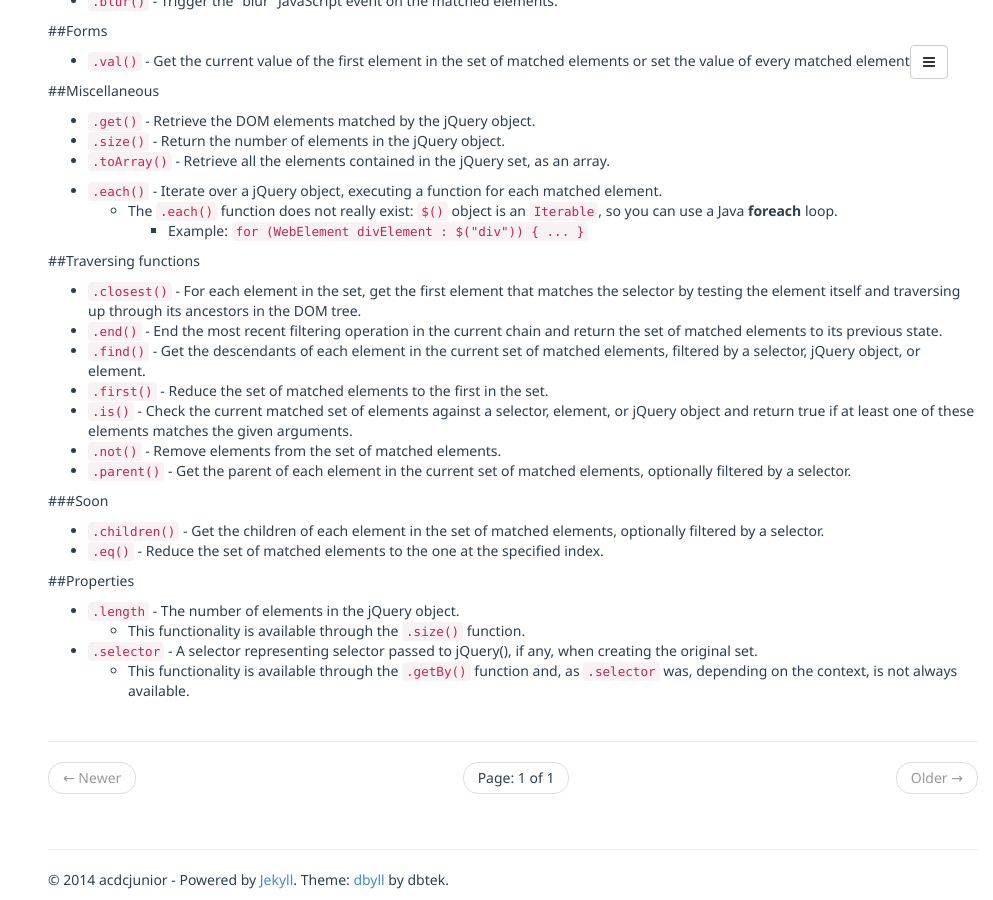
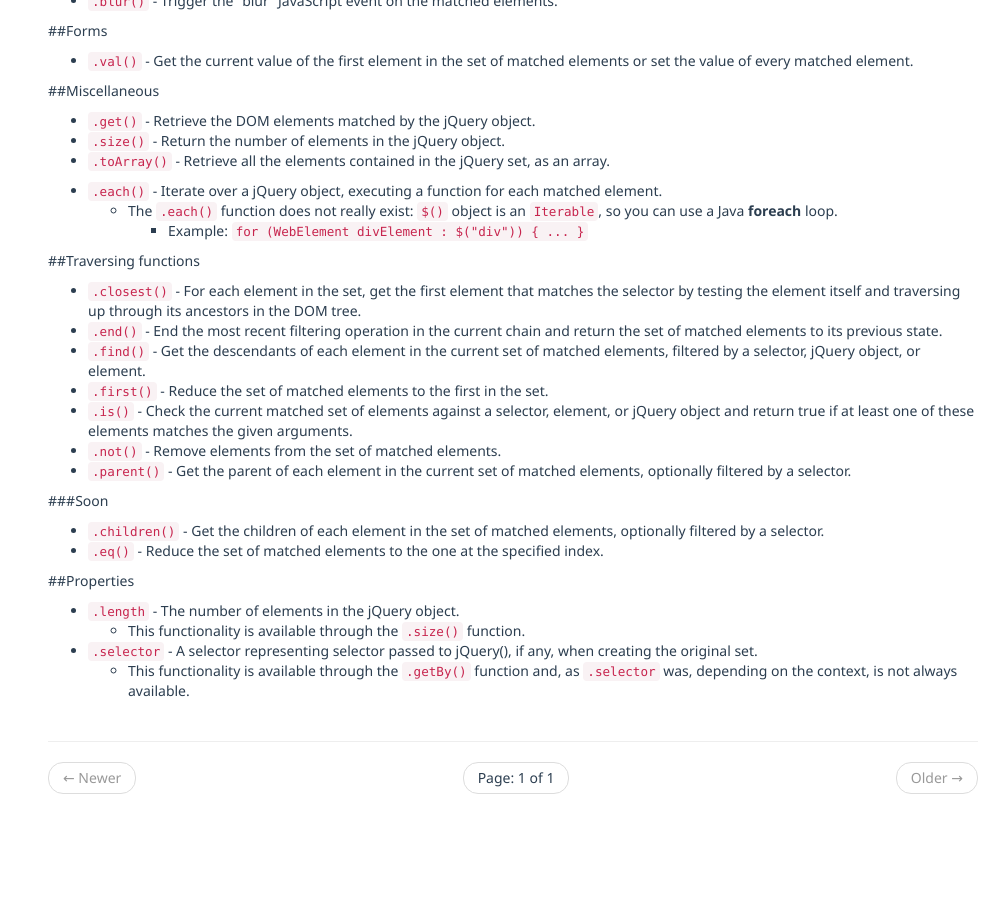
Before and after one commit to seleniumQuery/seleniumquery.github.io, a Jekyll site: the page built from index.html, in a window 1280 px wide and 900 px high, scrolled down 4886 px. Shown: the whole window, without its empty margins (287-1280 px from the left). Built offline with Jekyll 4.4.1, drawn with Linux system fonts in a browser that asks for light colours; the list of posts is cut into pages by our own code; after the commit the page ends 5715 px from its top, so only the background shows below that.

Commit message:
Changing layout

```diff
--- a/_includes/default.html
+++ b/_includes/default.html
@@ -5,68 +5,9 @@
 {% include header.html %}
 </head>
    <body>
-   		<nav class="navbar navbar-default visible-xs" role="navigation">
-		  <!-- Brand and toggle get grouped for better mobile display -->
-		  <div class="navbar-header">
-		    <button type="button" class="navbar-toggle" data-toggle="collapse" data-target="#bs-example-navbar-collapse-1">
-			  <span class="sr-only">Toggle navigation</span>
-			  <span class="icon-bar"></span>
-			  <span class="icon-bar"></span>
-			  <span class="icon-bar"></span>
-			</button>
-			{% if site.author.github %}
-			<a type="button" class="navbar-toggle nav-link" href="http://github.com/{{ site.author.github }}">
-		      <i class="fa fa-github"></i>
-		    </a>
-		    {% endif %}
-		    {% if site.author.twitter %}
-		    <a type="button" class="navbar-toggle nav-link" href="http://twitter.com/{{ site.author.twitter }}">
-		      <i class="fa fa-twitter"></i>
-		    </a>
-		    {% endif %}
-		    {% if site.author.email %}
-		    <a type="button" class="navbar-toggle nav-link" href="mailto:{{ site.author.email }}">
-		      <i class="fa fa-envelope"></i>
-		    </a>
-		    {% endif %}
-			<a class="navbar-brand mobile-title" href="{{ site.BASE_PATH }}/">
-				{{ site.title }}
-			</a>
-		  </div>
-
-		  <!-- Collect the nav links, forms, and other content for toggling -->
-		  <div class="collapse navbar-collapse" id="bs-example-navbar-collapse-1">
-			<ul class="nav navbar-nav">
-			  <li class="active"><a href="{{ site.BASE_PATH }}/">Home</a></li>
-			  <li><a href="{{ site.BASE_PATH}}/{{ site.categories_path }}">Categories</a></li>
-  			  <li><a href="{{ site.BASE_PATH}}/{{ site.tags_path }}">Tags</a></li>
-			</ul>
-		  </div><!-- /.navbar-collapse -->
-		</nav>
-
-       <!-- nav-menu-dropdown -->
-       <div class="btn-group hidden-xs" id="nav-menu">
-          <button type="button" class="btn btn-default dropdown-toggle" data-toggle="dropdown">
-            <i class="fa fa-bars"></i>
-          </button>
-          <ul class="dropdown-menu" role="menu">
-            <li><a href="{{ site.BASE_PATH}}/"><i class="fa fa-home"></i> Home</a></li>
-            <li><a href="{{ site.BASE_PATH}}/{{ site.categories_path }}"><i class="fa fa-folder"></i> Categories</a></li>
-            <li><a href="{{ site.BASE_PATH}}/{{ site.tags_path }}"><i class="fa fa-tags"></i> Tags</a></li>
-              <li class="divider"></li>
-            <li><a href="#"><i class="fa fa-arrow-up"></i> Top of Page</a></li>
-          </ul>
-       </div>
-
-		<div class="col-sm-3 sidebar hidden-xs">
-			{% include sidebar.html %}
-		</div>
-
-		<div class="col-sm-9 col-sm-offset-3 blog-content">
+		<div class="col-sm-9 col-sm-offset-3 blog-content; float: center">
 			{{ content }}
-
 			{% include footer.html %}
-
 		</div>
 
 
--- a/_includes/footer.html
+++ b/_includes/footer.html
@@ -1,9 +1,6 @@
 <!-- footer.html -->
 <footer>
- <hr/>
- <p>
- 	&copy; {{ site.time | date: '%Y' }} {{ site.author.name }} - Powered by <a href="http://jekyllrb.com/">Jekyll</a>. Theme: <a href="https://github.com/dbtek/dbyll">dbyll</a> by dbtek.
- </p>
+
 </footer>
 
 <!-- footer.html end -->
--- a/_includes/header.html
+++ b/_includes/header.html
@@ -18,14 +18,6 @@
 <link href="{{ site.BASE_PATH }}/assets/resources/syntax/syntax.css" rel="stylesheet">
 <link href="{{ site.BASE_PATH }}/assets/css/style.css" rel="stylesheet">
 
-<!-- Le fav and touch icons -->
-<!-- Update these with your own images
-<link rel="shortcut icon" href="images/favicon.ico">
-<link rel="apple-touch-icon" href="images/apple-touch-icon.png">
-<link rel="apple-touch-icon" sizes="72x72" href="images/apple-touch-icon-72x72.png">
-<link rel="apple-touch-icon" sizes="114x114" href="images/apple-touch-icon-114x114.png">
--->
 
- <link rel="alternate" type="application/rss+xml" title="{{ site.name }}" href="{{ site.BASE_PATH }}/feed.xml">
 
 <! -- header.html end -->
```
Also changed, not shown: other parts of _includes/header.html (+1 -1 lines).
